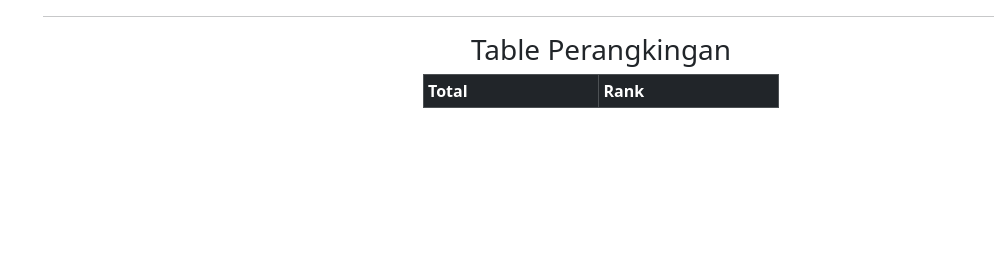
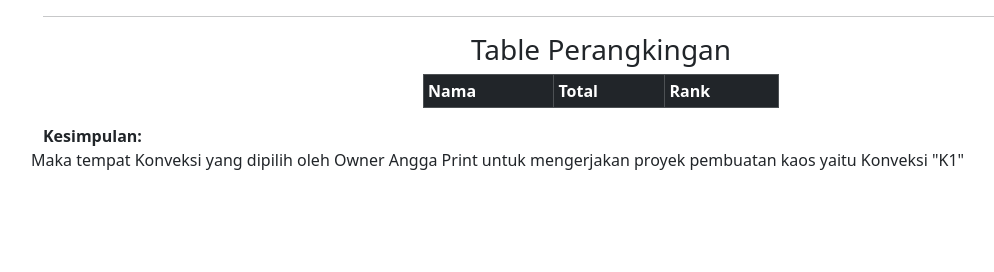
Before and after one commit to AIRGG/web-spk-uas-ganjil, a Flask app: template templates/index.html in a window 1280 px wide. Shown: the part 830-1102 px from the top of the page, without its empty margins (39-1033 px from the left). Before the commit the page ends 938 px from the top, so only its background shows below. Run offline with Flask 2, Linux system fonts and the light colour scheme; the template is opened without the code that fills it: most values are stand-ins (such as "Sample title", 1, 10 or a date in 2020); lists and menus that the app fills with data are empty; parts of the project's set-up code (start-up, migrations or seed data) failed here and were passed over.

Commit message:
sorting sama kasih statement

```diff
--- a/main.py
+++ b/main.py
@@ -191,13 +191,16 @@
         'total': [],
         'rank': [],
     })
-    print(df_elemen_matriks_jarak_alternatif)
+    # print()
     # print(df_elemen_matriks_jarak_alternatif['c1'].sum())
     # df_rangking_alternatif['total'] = df_elemen_matriks_jarak_alternatif['c1','c2','c3','c4','c5','c6'].sum()
     # df_rangking_alternatif['total'] = df_elemen_matriks_jarak_alternatif['c1', 'c2'].sum(axis=1)
     df_elemen_matriks_jarak_alternatif.drop(columns=['id_alter'], inplace=True)
+    df_rangking_alternatif['nama'] = df_elemen_matriks_jarak_alternatif['nama'].copy()
     df_rangking_alternatif['total'] = df_elemen_matriks_jarak_alternatif.sum(axis=1)
     df_rangking_alternatif['rank'] = df_rangking_alternatif['total'].rank(axis=0, ascending=False)
+
+    df_rangking_alternatif.sort_values(by=['rank'], inplace=True)
     return df_rangking_alternatif
 
 df_perangkingan_alternatif = perangkingan_alternatif()
--- a/templates/index.html
+++ b/templates/index.html
@@ -286,12 +286,13 @@
           <h3>Table Perangkingan</h3>
         </div>
       </div>
-      <div class="row" style="margin-bottom: 100px">
+      <div class="row">
         <div class="col-4"></div>
         <div class="col-4">
           <table class="table table-sm table-bordered">
             <thead class="table-dark">
               <tr>
+                <th scope="col">Nama</th>
                 <th scope="col">Total</th>
                 <th scope="col">Rank</th>
               </tr>
@@ -301,6 +302,7 @@
               range(df_perangkingan_alternatif[df_perangkingan_alternatif.columns[0]].count())
               %} {% set item = df_perangkingan_alternatif.iloc[i] %}
               <tr>
+                <th scope="row">{{ item['nama']|upper }}</th>
                 <td>{{ item['total'] }}</td>
                 <td>{{ item['rank']|int }}</td>
               </tr>
@@ -310,6 +312,11 @@
         </div>
         <div class="col-4"></div>
       </div>
+
+      <div class="row" style="margin-bottom: 100px">
+        <b>Kesimpulan:</b>
+        Maka tempat Konveksi yang dipilih oleh Owner Angga Print untuk mengerjakan proyek pembuatan kaos yaitu Konveksi "K1"
+      </div>
     </div>
   </body>
 </html>
```
